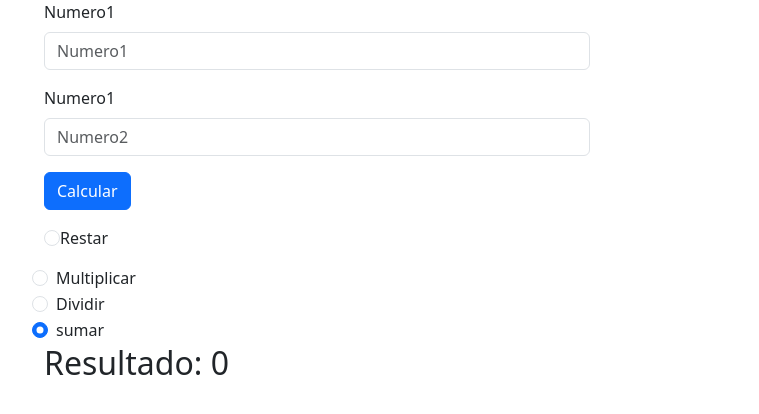
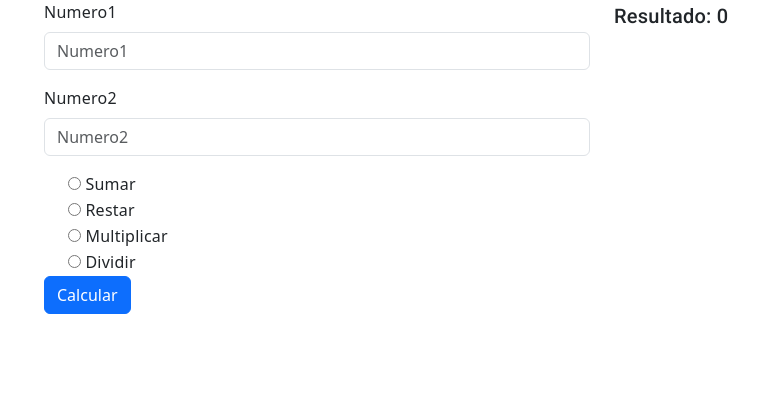
Before and after one commit to IEVN-1001-19002632/AngularEjemplo, an Angular app: page / in a window 1280 px wide. Shown: the top 414 px of the page, without its empty margins (38-797 px from the left). Built offline with nearby package versions, Linux system fonts and the light colour scheme.

Commit message:
27/09/23 OADO

```diff
--- a/angular.json
+++ b/angular.json
@@ -25,6 +25,7 @@
               "src/assets"
             ],
             "styles": [
+              "@angular/material/prebuilt-themes/indigo-pink.css",
               "src/styles.css",
               "node_modules/bootstrap/dist/css/bootstrap.min.css",
               "node_modules/font-awesome/css/font-awesome.min.css"
@@ -89,6 +90,7 @@
               "src/assets"
             ],
             "styles": [
+              "@angular/material/prebuilt-themes/indigo-pink.css",
               "src/styles.css"
             ],
             "scripts": []
--- a/package.json
+++ b/package.json
@@ -11,10 +11,12 @@
   "private": true,
   "dependencies": {
     "@angular/animations": "^16.2.0",
+    "@angular/cdk": "^16.2.6",
     "@angular/common": "^16.2.0",
     "@angular/compiler": "^16.2.0",
     "@angular/core": "^16.2.0",
     "@angular/forms": "^16.2.0",
+    "@angular/material": "^16.2.6",
     "@angular/platform-browser": "^16.2.0",
     "@angular/platform-browser-dynamic": "^16.2.0",
     "@angular/router": "^16.2.0",
--- /dev/null
+++ b/src/app/formulario/calculos/calculos.component.html
@@ -0,0 +1 @@
+<p>calculos works!</p>
--- a/src/app/formularios/operas-bas/operas-bas.component.html
+++ b/src/app/formularios/operas-bas/operas-bas.component.html
@@ -1,41 +1,38 @@
-
 <div class="row">
   <div class="col-6">
       <div class="mb-3">
           <label for="num1" class="form-label">Numero1</label>
-            <input type="text"[(ngModel)]='num1' class="form-control" name="num1" placeholder="Numero1">
+          <input type="text" [(ngModel)]='num1' class="form-control" name="num1" placeholder="Numero1">
       </div>
       <div class="mb-3">
-            <label for="num2" class="form-label">Numero1</label>
+          <label for="num2" class="form-label">Numero2</label>
           <input type="text" [(ngModel)]='num2' class="form-control" name="num2" placeholder="Numero2">
       </div>
-        <div class="mb-3">
-            <button (click)="sumar()" class="btn btn-primary">Calcular</button>
-        </div>
-    </div>
-    <div class="mb-3">
-        <input  (click)="Restar()" class="btn btn-primary" class="form-check-input" type="radio" name="flexRadioDefault" id="flexRadioDefault1">
-        <label class="form-check-label" for="flexRadioDefault1">
-          Restar
+
+      <div class="form-check">
+        <label>
+          <input type="radio" name="opera" value="sumar" [(ngModel)]="sumar"> Sumar
         </label>
       </div>
       <div class="form-check">
-        <input  (click)="Multiplicar()" class="form-check-input" type="radio" name="flexRadioDefault" id="flexRadioDefault2" checked>
-        <label class="form-check-label" for="flexRadioDefault2">
-          Multiplicar
+        <label>
+          <input type="radio" name="opera" value="restar" [(ngModel)]="restar"> Restar
         </label>
       </div>
       <div class="form-check">
-        <input  (click)="Dividir()" class="form-check-input" type="radio" name="flexRadioDefault" id="flexRadioDefault2" checked>
-        <label class="form-check-label" for="flexRadioDefault2">
-          Dividir
+        <label>
+          <input type="radio" name="opera" value="mult" [(ngModel)]="multiplicar"> Multiplicar
         </label>
       </div>
       <div class="form-check">
-        <input   (click)="sumar()" class="form-check-input" type="radio" name="flexRadioDefault" id="flexRadioDefault2" checked>
-        <label class="form-check-label" for="flexRadioDefault2">
-          sumar
+        <label>
+          <input type="radio" name="opera" value="dividir" [(ngModel)]="dividir"> Dividir
         </label>
+      </div>
+
+      <div class="mb-3">
+          <button (click)="validar()" class="btn btn-primary">Calcular</button>
+      </div>
   </div>
   <div class="col-6">
       <h2>Resultado: {{resultado}}</h2>
--- a/src/app/formularios/operas-bas/operas-bas.component.ts
+++ b/src/app/formularios/operas-bas/operas-bas.component.ts
@@ -7,24 +7,26 @@ import { Component } from '@angular/core';
 })
 export class OperasBasComponent {
 
+  sumar: string ='';
+  restar: string ='';
+  multiplicar: string ='';
+  dividir: string ='';
   num1:string='';
   num2:string='';
   resultado:number=0;
-  sumar():void{
-    this.resultado= parseInt(this.num1)+parseInt(this.num2);
 
+  validar():void{
+    if(this.sumar){
+      this.resultado=parseInt(this.num1)+parseInt(this.num2);
+    }
+    if(this.restar){
+      this.resultado=parseInt(this.num1)-parseInt(this.num2);
+    }
+    if(this.multiplicar){
+      this.resultado=parseInt(this.num1)*parseInt(this.num2);
+    }
+    if(this.dividir){
+      this.resultado=parseInt(this.num1)/parseInt(this.num2);
+    }
+  }
 }
-Restar():void{
-  this.resultado= parseInt(this.num1)-parseInt(this.num2);
-
-}
-Multiplicar():void{
-  this.resultado= parseInt(this.num1)*parseInt(this.num2);
-
-}
-Dividir():void{
-  this.resultado= parseInt(this.num1)/parseInt(this.num2);
-
-}
-
-}
--- a/src/index.html
+++ b/src/index.html
@@ -6,8 +6,11 @@
   <base href="/">
   <meta name="viewport" content="width=device-width, initial-scale=1">
   <link rel="icon" type="image/x-icon" href="favicon.ico">
+  <link rel="preconnect" href="https://fonts.gstatic.com">
+  <link href="https://fonts.googleapis.com/css2?family=Roboto:wght@300;400;500&display=swap" rel="stylesheet">
+  <link href="https://fonts.googleapis.com/icon?family=Material+Icons" rel="stylesheet">
 </head>
-<body>
+<body class="mat-typography">
   <app-root></app-root>
 </body>
 </html>
--- a/src/styles.css
+++ b/src/styles.css
@@ -1 +1,4 @@
 /* You can add global styles to this file, and also import other style files */
+
+html, body { height: 100%; }
+body { margin: 0; font-family: Roboto, "Helvetica Neue", sans-serif; }
```
Also changed, not shown: src/app/app.module.ts (+6 -2 lines), src/app/formulario/calculos/calculos.component.ts (added, +10 -0 lines), src/app/formulario/calculos/calculos.component.css (added), 2 other files (tests, documents, lock files or other folders). Lines whose indentation alone changed are shown as unchanged.
